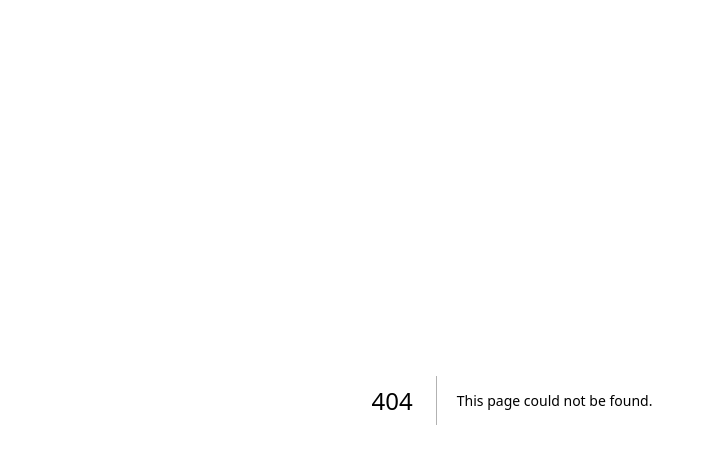
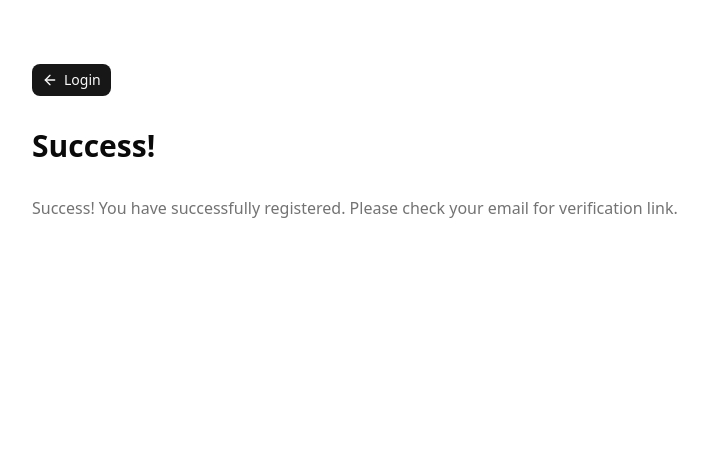
Before and after one commit to limnixon03292001/-nextjs-better-auth, a Next.js app: page /auth/register/success in a window 1280 px wide. Before the commit this address had no page. Shown: the top 464 px of the page, without its empty margins (128-836 px from the left). Built offline with nearby package versions, Linux system fonts and the light colour scheme.

Commit message:
add register success page

```diff
--- /dev/null
+++ b/app/auth/register/success/page.tsx
@@ -0,0 +1,17 @@
+import ReturnBtn from "@/components/return-btn";
+
+export default function VerifySuccessPage() {
+  return (
+    <div className="px-8 py-16 container mx-auto max-w-5xl space-y-8">
+      <div className="space-y-8">
+        <ReturnBtn href="/auth/login" label="Login" />
+        <h1 className="text-3xl font-bold">Success!</h1>
+      </div>
+
+      <p className="text-muted-foreground">
+        Success! You have successfully registered. Please check your email for
+        verification link.
+      </p>
+    </div>
+  );
+}
--- a/components/register-form.tsx
+++ b/components/register-form.tsx
@@ -26,8 +26,8 @@ export default function RegisterForm() {
       toast.error(error);
       setIsPending(false);
     } else {
-      toast.success("Registration complete!");
-      router.push("/auth/login");
+      toast.success("Registration complete! Please verify your email.");
+      router.push("/auth/register/success");
     }
 
     //**WE ARE CALLING AUTH-CLIENT FOR CLIENT SIDE AUTHENTICATION  */
```
